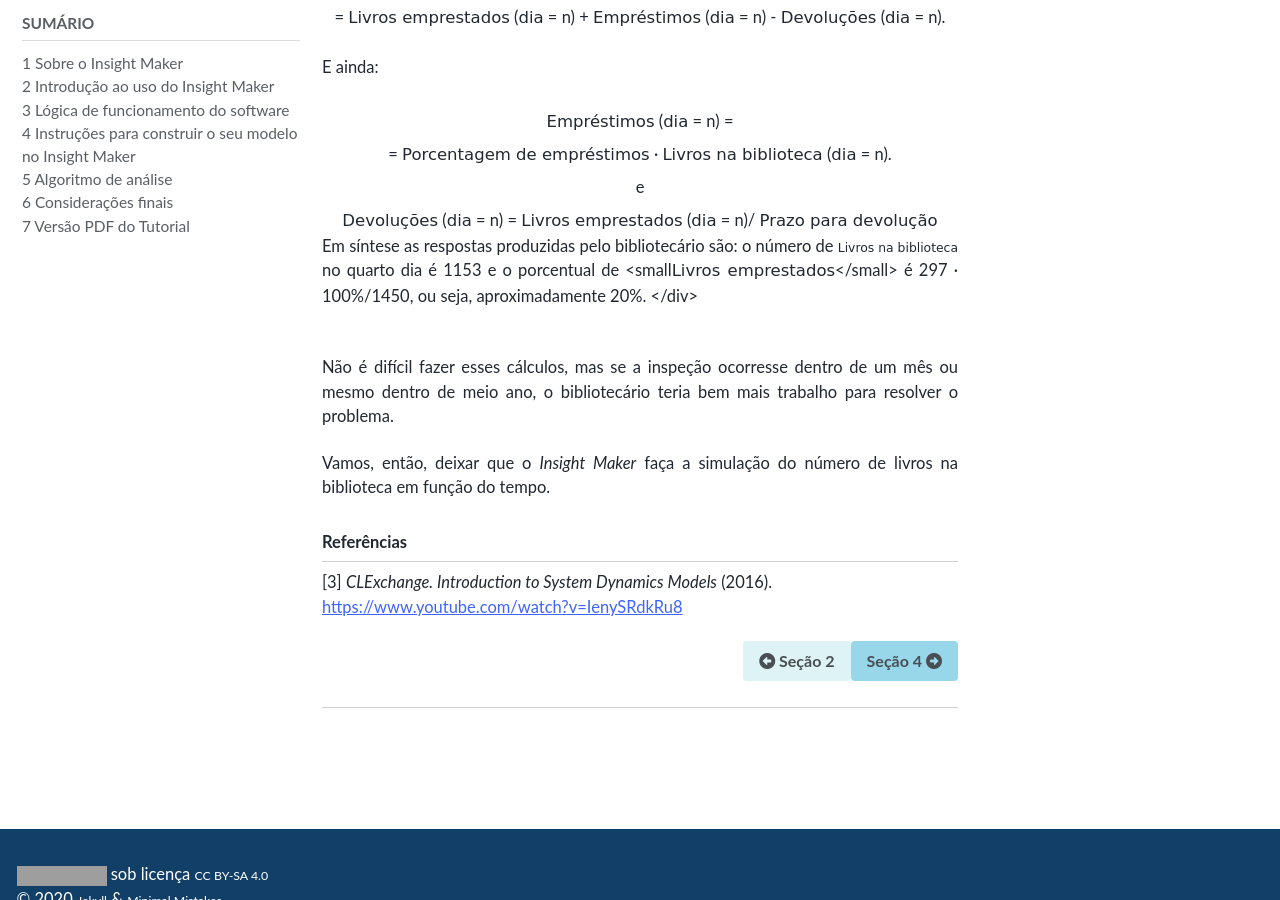
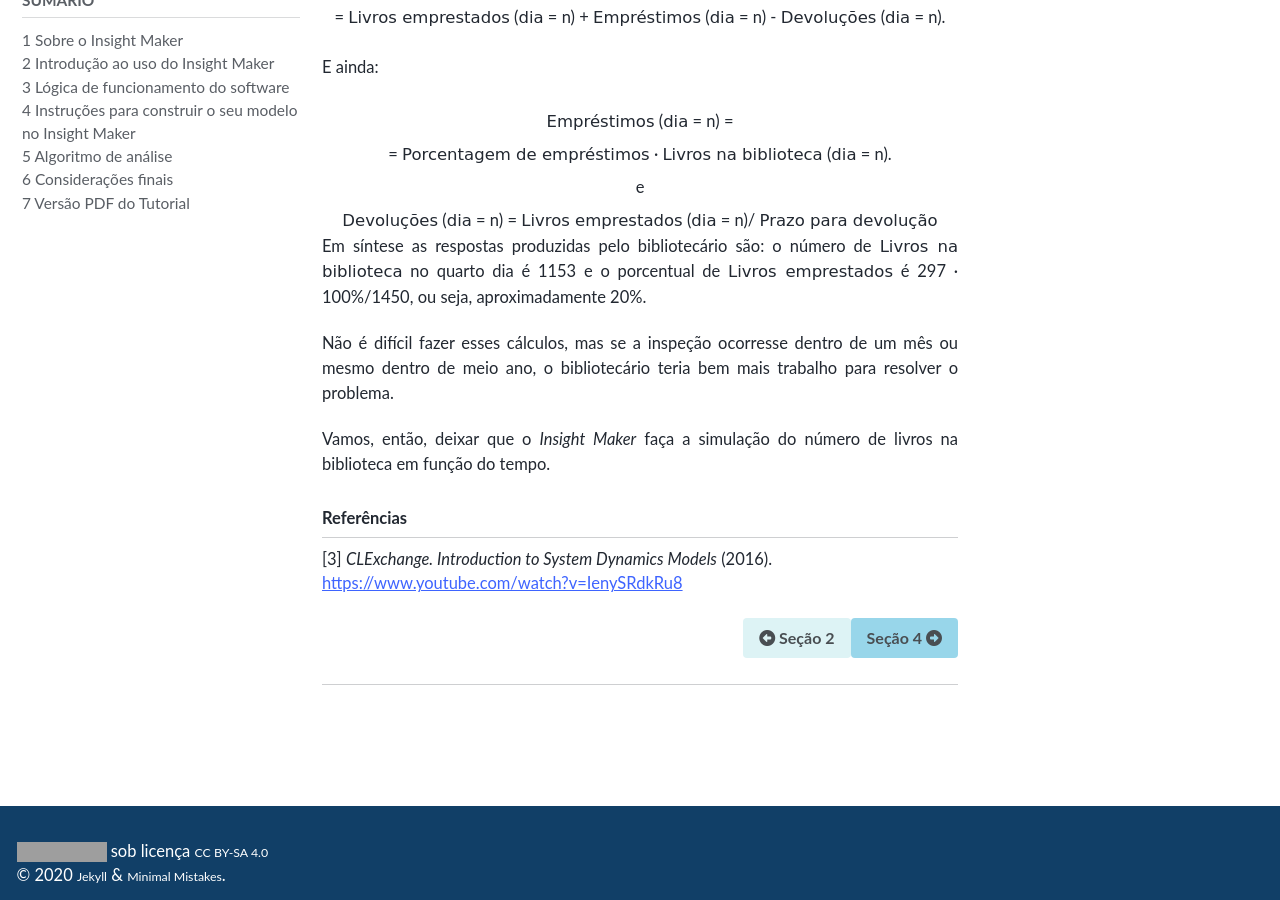
Before and after one commit to milenalauschner/MM, a Jekyll site: the page built from _pages/seção3.md, in a window 1280 px wide and 900 px high, scrolled down 5772 px. Built offline with Jekyll 4.4.1, drawn with Linux system fonts in a browser that asks for light colours; cached includes are drawn as plain includes; nearby versions of some CDN libraries; some web fonts are replaced; formulas are drawn with MathJax 3; grey boxes are pictures that could not be loaded.

Commit message:
Update seção3.md

```diff
--- a/_pages/seção3.md
+++ b/_pages/seção3.md
@@ -243,11 +243,9 @@ e <br />
 </div>
 {: .text-center}
 
-Em síntese as respostas produzidas pelo bibliotecário são: o número de <small><span style="font-family: Comic Sans MS">Livros na biblioteca</span></small> no quarto dia é 1153 e o porcentual de <small<span style="font-family: Comic Sans MS">Livros emprestados</span></small>
- é 297 &middot; 100%/1450, ou seja, aproximadamente 20%.
-</div>
+Em síntese as respostas produzidas pelo bibliotecário são: o número de <span style="font-family: Comic Sans MS">Livros na biblioteca</span> no quarto dia é 1153 e o porcentual de <span style="font-family: Comic Sans MS">Livros emprestados</span> é 297 &middot; 100%/1450, ou seja, aproximadamente 20%.
 {: .text-justify}
-<br />
+
 Não é difícil fazer esses cálculos, mas se a inspeção ocorresse dentro de um mês ou mesmo dentro de meio ano, o bibliotecário teria bem mais trabalho para resolver o problema.
 {: .text-justify}
 
```
